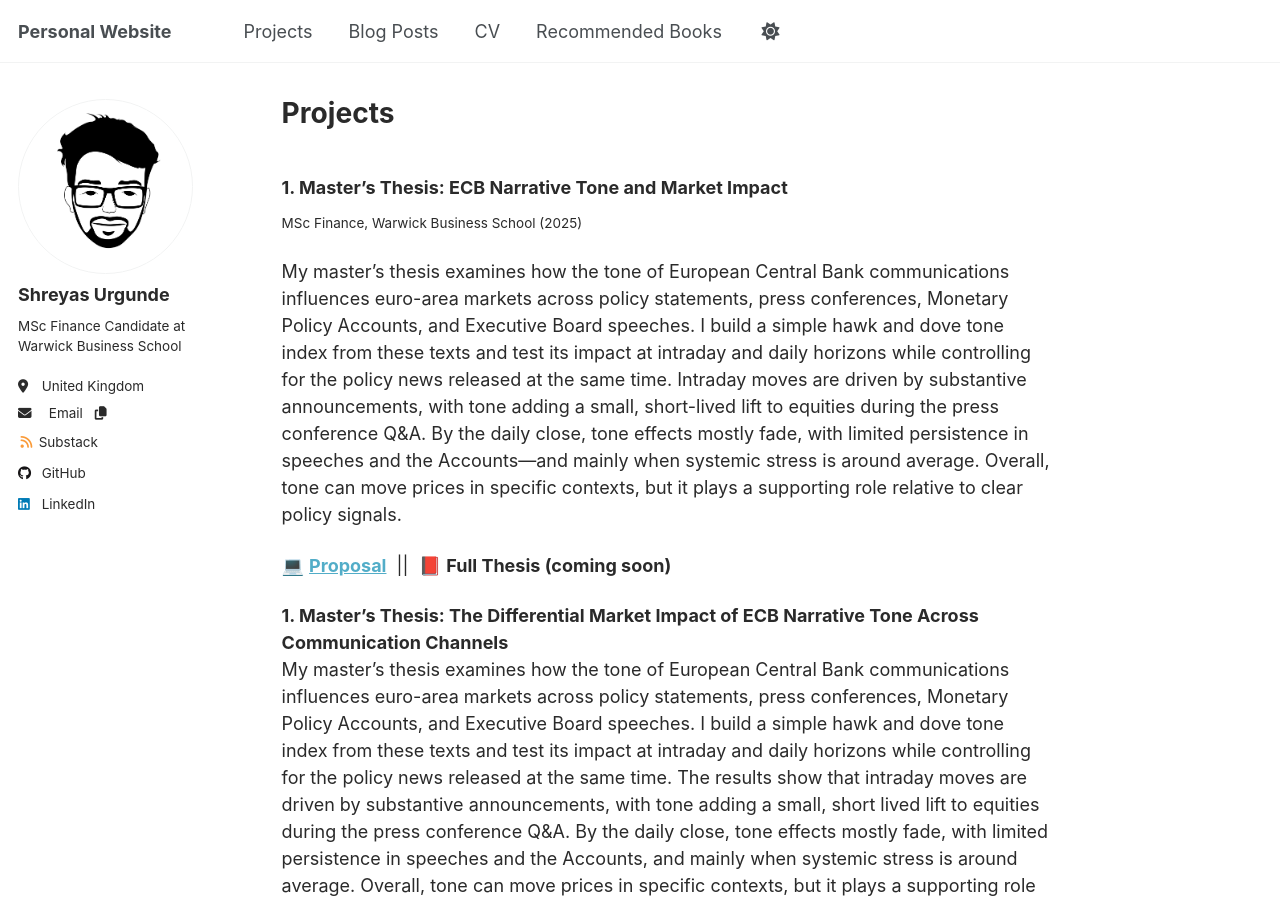
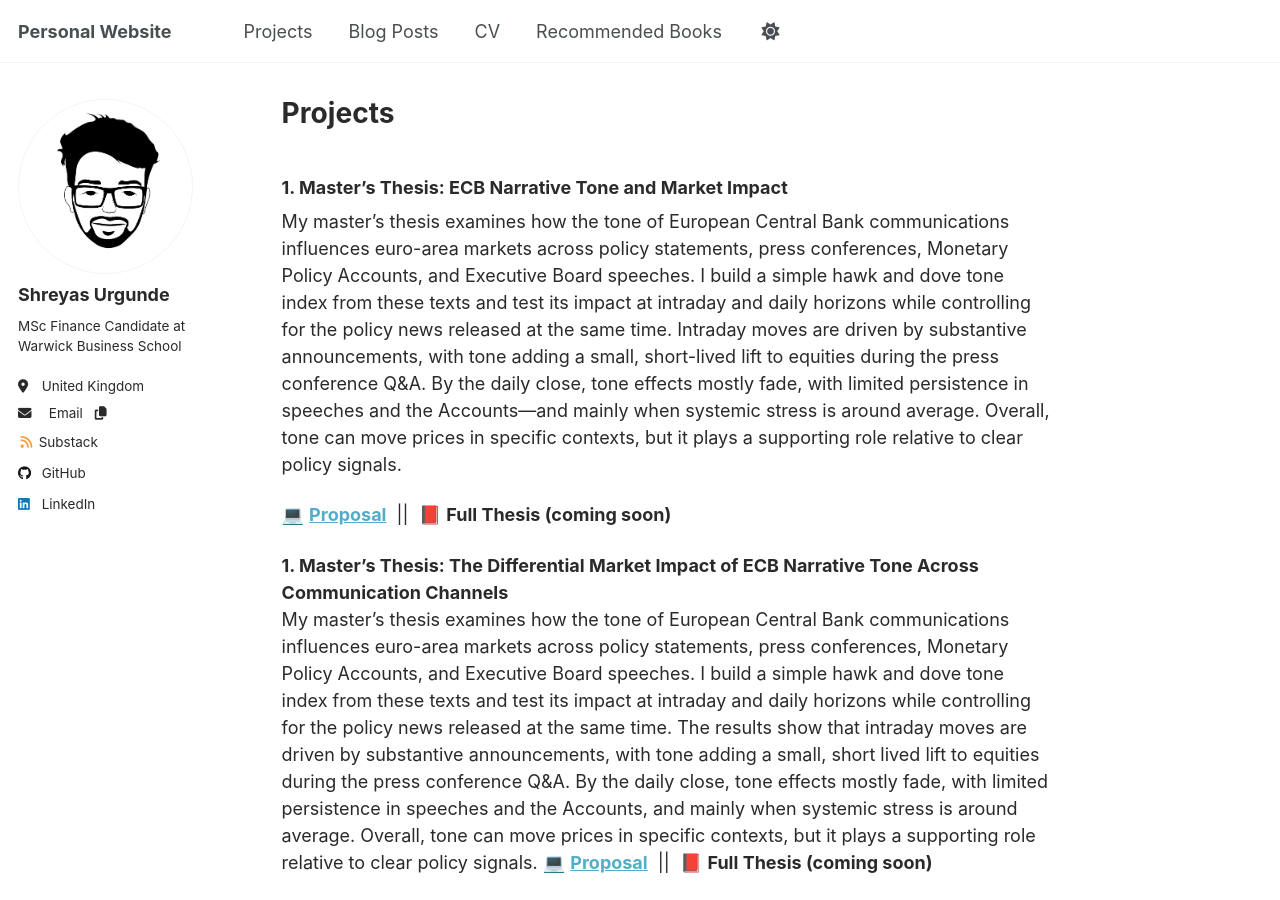
Before and after one commit to shreyasxi/shreyasxi.github.io, a Jekyll site: the page built from _pages/projects.md, in a window 1280 px wide and 900 px high. Built offline with Jekyll 4.4.1, drawn with Linux system fonts in a browser that asks for light colours; a script that is not in the unit is left out.

Commit message:
Update projects.md

```diff
--- a/_pages/projects.md
+++ b/_pages/projects.md
@@ -6,7 +6,6 @@ author_profile: true
 ---
 
 <h3>1. Master’s Thesis: ECB Narrative Tone and Market Impact</h3>
-<p><small>MSc Finance, Warwick Business School (2025)</small></p>
 <p>My master’s thesis examines how the tone of European Central Bank communications influences euro-area markets across policy statements, press conferences, Monetary Policy Accounts, and Executive Board speeches. I build a simple hawk and dove tone index from these texts and test its impact at intraday and daily horizons while controlling for the policy news released at the same time. Intraday moves are driven by substantive announcements, with tone adding a small, short-lived lift to equities during the press conference Q&A. By the daily close, tone effects mostly fade, with limited persistence in speeches and the Accounts—and mainly when systemic stress is around average. Overall, tone can move prices in specific contexts, but it plays a supporting role relative to clear policy signals.</p>
 <p>💻 <a href="YOUR_PROPOSAL_LINK" target="_blank"><strong>Proposal</strong></a> &nbsp;||&nbsp; 📕 <strong>Full Thesis (coming soon)</strong></p>
 
```
